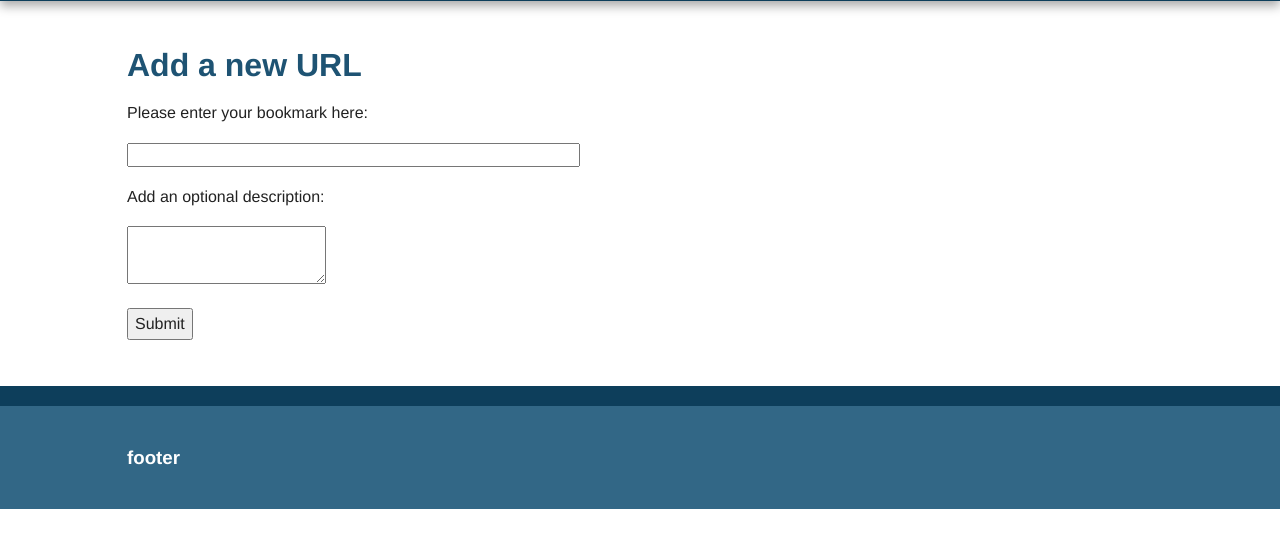
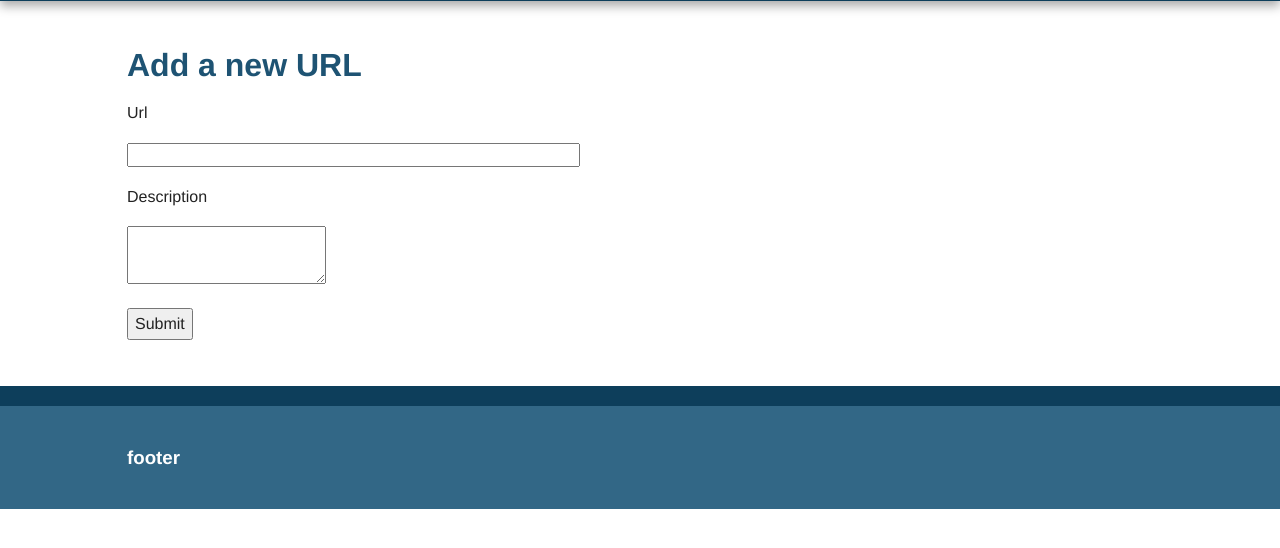
Before and after one commit to gonzigonz/Pluralsight---Python-Flask-Apps, a Flask app: template thermos/templates/add.html in a window 1280 px wide. Shown: the part 95-643 px from the top of the page. Run offline with Flask 2, Linux system fonts and the light colour scheme; the template is opened without the code that fills it, so the values that code supplies are empty, except form fields; form fields are guessed from the names that the template uses; parts of the project's set-up code (start-up, migrations or seed data) failed here and were passed over; some libraries are stand-ins or nearby versions.

Commit message:
Forms and View Logic - Demo: A Jinja Macro for Rendering Forms

```diff
--- a/thermos/templates/add.html
+++ b/thermos/templates/add.html
@@ -1,4 +1,5 @@
 {% extends "base.html" %}
+{% from "form_macros.html" import render_field %}
 
 {% block title %}Thermos - Add{% endblock %}
 
@@ -7,21 +8,8 @@
         <h1>Add a new URL</h1>
          <form action="" method="POST">
             {{ form.hidden_tag() }}
-            <div>
-                <p {% if form.url.errors %} class="error" {% endif %} >Please enter your bookmark here:</p>
-                <p>{{ form.url(size = 50) }}</p>
-                <div class="error">
-                    <ul>
-                        {% for error in form.url.errors %}
-                            <li>{{ error }}</li>
-                        {% endfor %}
-                    </ul>
-                </div>
-            </div>
-            <div>
-                <p>Add an optional description:</p>
-                <p>{{ form.description(size = 50) }}</p>
-            </div>
+            {{ render_field(form.url, size=50) }}
+            {{ render_field(form.description, size=50) }}
             <p>
                 <button type="submit">Submit</button>
             </p>
--- /dev/null
+++ b/thermos/templates/form_macros.html
@@ -0,0 +1,13 @@
+{% macro render_field(field) %}
+<div>
+    <p {% if field.errors %} class="error" {% endif %} >{{ field.label }}</p>
+    <p>{{ field(**kwargs)|safe }}</p>
+    <div class="error">
+        <ul>
+            {% for error in field.errors %}
+                <li>{{ error }}</li>
+            {% endfor %}
+        </ul>
+    </div>
+</div>
+{% endmacro %}
```
Also changed, not shown: thermos/forms.py (+3 -4 lines), 1 other file.
